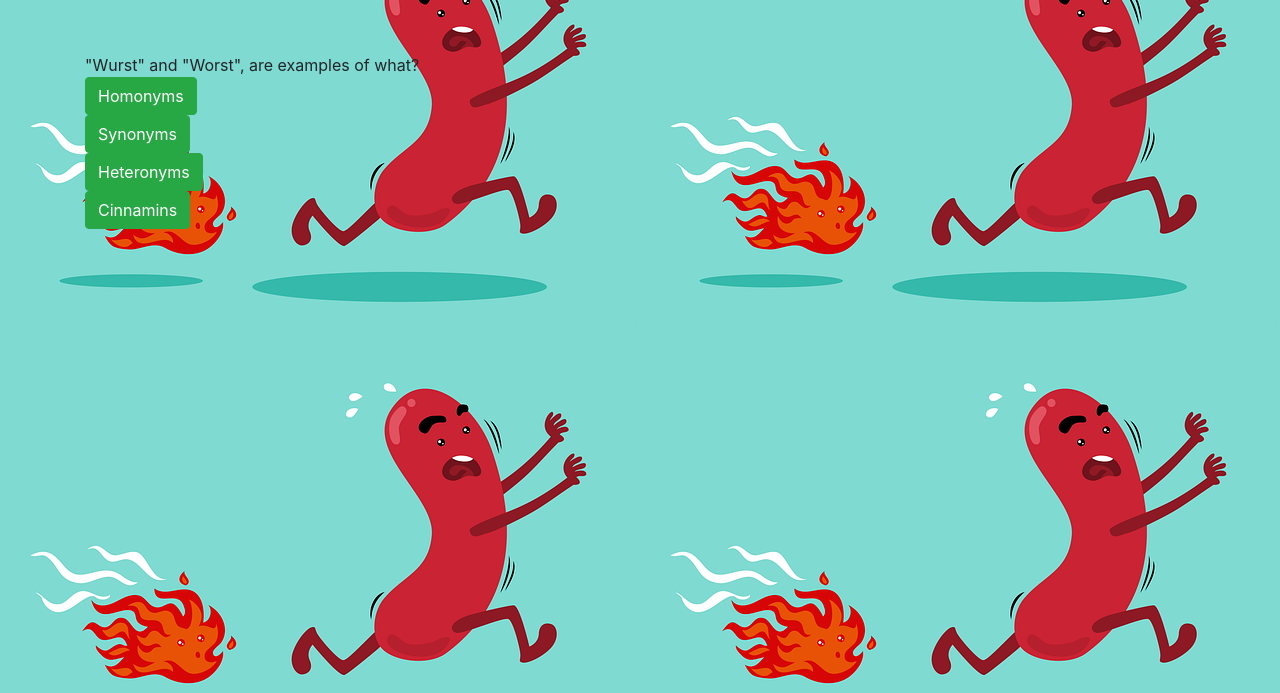
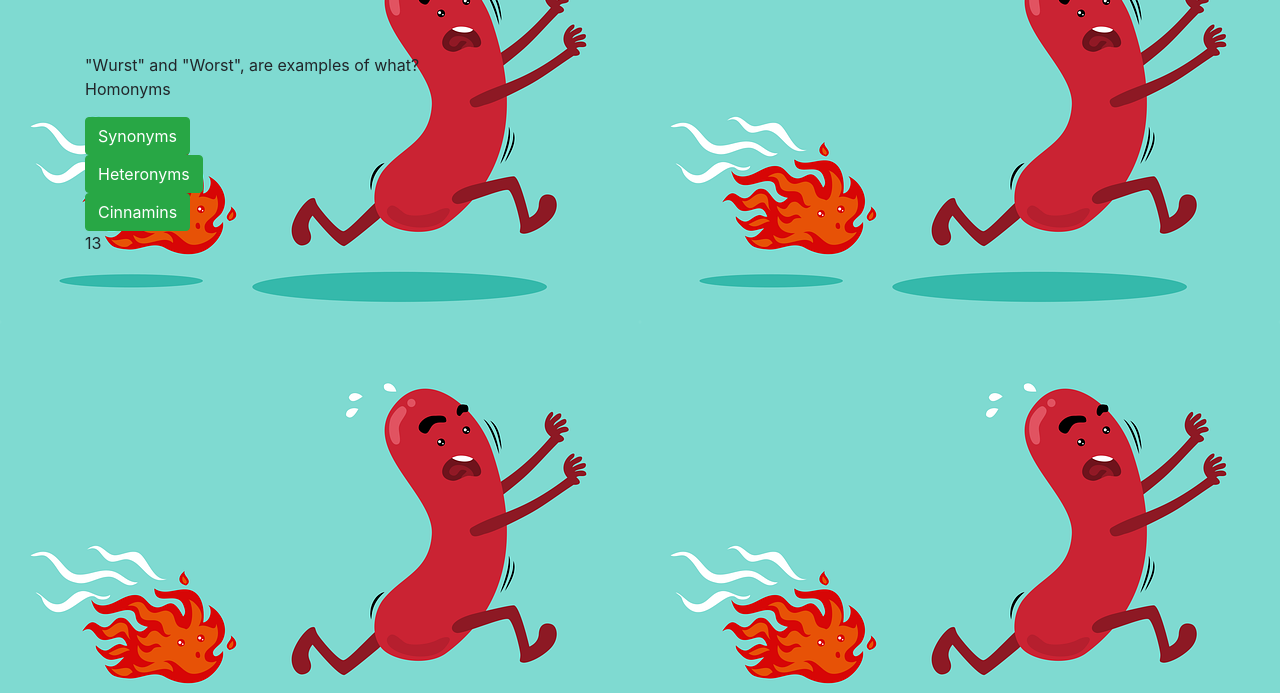
Before and after one commit to andrew-stehno/TriviaGame, a plain HTML site: page index.html in a window 1280 px wide. Both pictures are taken after a click on the element "Large button". Shown: the part 107-800 px from the top of the page. Drawn offline with nearby package versions, Linux system fonts and the light colour scheme.

Commit message:
created timer in js

```diff
--- a/assets/javascript/app.js
+++ b/assets/javascript/app.js
@@ -5,7 +5,7 @@ $(document).ready(function () {
 
     const q1 = {
         question: '"Wurst" and "Worst", are examples of what?',
-        choice1: '<button type="button" class="btn btn-success correct">Homonyms</button>',
+        choice1: '<p class="click">Homonyms</p>',
         choice2: '<button type="button" class="btn btn-success">Synonyms</button>',
         choice3: '<button type="button" class="btn btn-success">Heteronyms</button>',
         choice4: '<button type="button" class="btn btn-success">Cinnamins</button>',
@@ -28,7 +28,8 @@ $(document).ready(function () {
     let counter = 15;
     let correct = 0;
     let incorrect = 0;
-    let timer = $('<p>');
+    let intervalId;
+    let talley = $('<div>');
     let gif = $('<div>');
 
     // Game Functions:
@@ -47,57 +48,39 @@ $(document).ready(function () {
         if (qIndex === questions.length) {
             gameOver()
         } else {
-            counter = 15;
             $('.question').append(questions[qIndex].question);
             $('.choice-1').append(questions[qIndex].choice1);
             $('.choice-2').append(questions[qIndex].choice2);
             $('.choice-3').append(questions[qIndex].choice3);
             $('.choice-4').append(questions[qIndex].choice4);
+            countDown();
 
-            // $(".button").click(function () {
-            //     // if (){
+            $('button').click(function () {
+                let userGuess = $('button').val();
+                console.log(userGuess);
+            })
 
-            //     // }
-
-            // }
-    }
+        }
     };
 
-    // let timer = setInterval(){}
-    // function countDown() {
-    //     let timer = setInterval(function () {
-    //         counter--
-    //         if (q1.homonyms === true) {
-    //             rightAnswer();
-    //         }
-    //         else if (counter === 0) {
-    //             console.log("oops");
-    //             clearInterval(timer);
-    //             wrongAnswer();
-    //         }
-    //     }, 1000);
-    // }
+    function countDown() {
+        clearInterval(intervalId);
+        intervalId = setInterval(decrement, 1000);
+    };
 
-
-    //     function rightAnswer() {
-
-    //     };
-
-    //     function wrongAnswer() {
-
-    //     };
-
-    //     function clockReset() {
-
-    //     };
+    function decrement() {
+        counter--
+        $('.timer').html(counter);
+        if (counter === 0) {
+            incorrect++;
+            clearInterval(intervalId);
+        }
+    };
 
     // function displayButton() {
     //     document.getElementById("start").style.display;
     // };
 
-    //     function gameResults() {
-
-    //     };
 
     //     function gameReset() {
 
--- a/index.html
+++ b/index.html
@@ -28,6 +28,7 @@
             <div class="choice-2"></div>
             <div class="choice-3"></div>
             <div class="choice-4"></div>
+            <div class="timer"></div>
         </div>
     </div>
 
```
Also changed, not shown: assets/css/style.css (line endings or trailing spaces).
